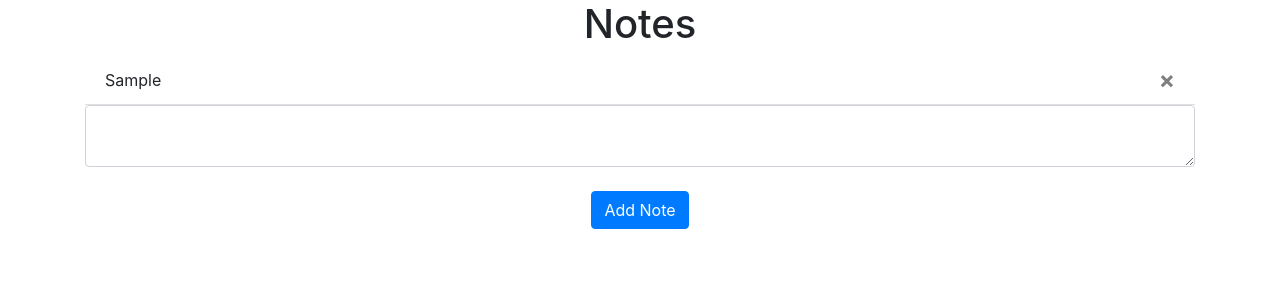
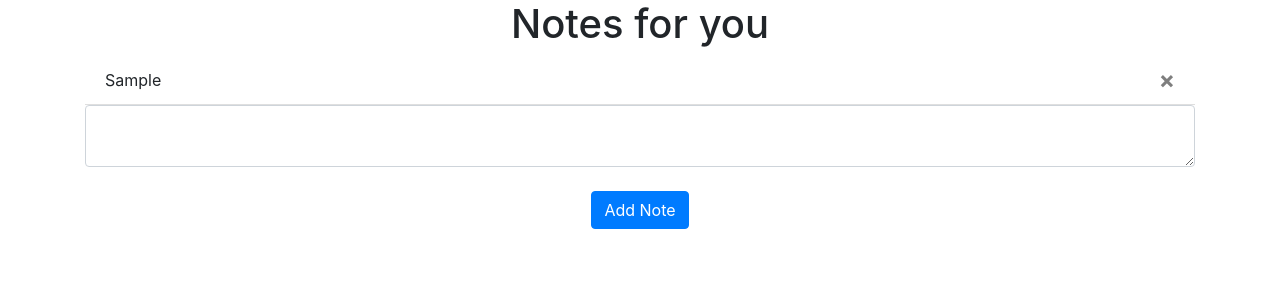
Before and after one commit to NahidI11/QA-Project, a Flask app: page / in a window 1280 px wide. Shown: the part 56-356 px from the top of the page. Run offline with Flask 2, Linux system fonts and the light colour scheme; a user stored in the database is signed in; tables that the repository leaves empty hold one stand-in row (values such as "Sample post"); some libraries are stand-ins or nearby versions.

Commit message:
Update home.html

```diff
--- a/website/templates/home.html
+++ b/website/templates/home.html
@@ -1,6 +1,6 @@
 {% extends "base.html" %} {% block title %}Home{% endblock %} {% block content
 %}
-<h1 align="center">Notes</h1>
+<h1 align="center">Notes for you</h1>
 <ul class="list-group list-group-flush" id="notes">
   {% for note in user.notes %}
   <li class="list-group-item">
```
